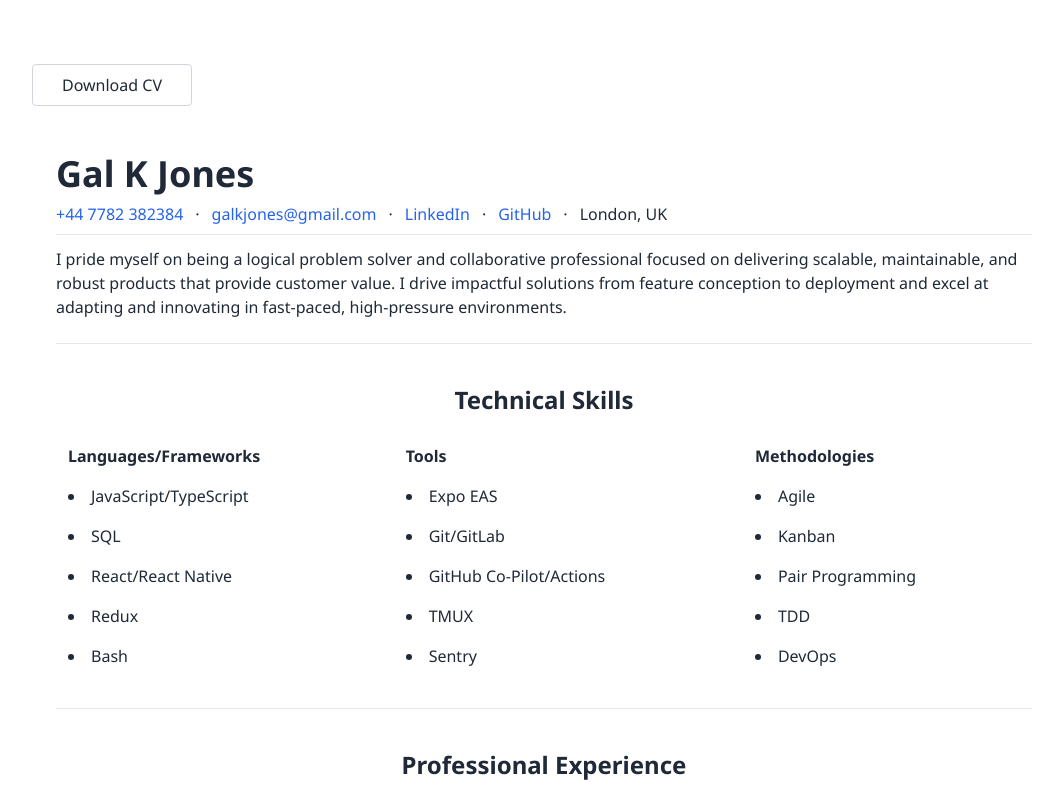
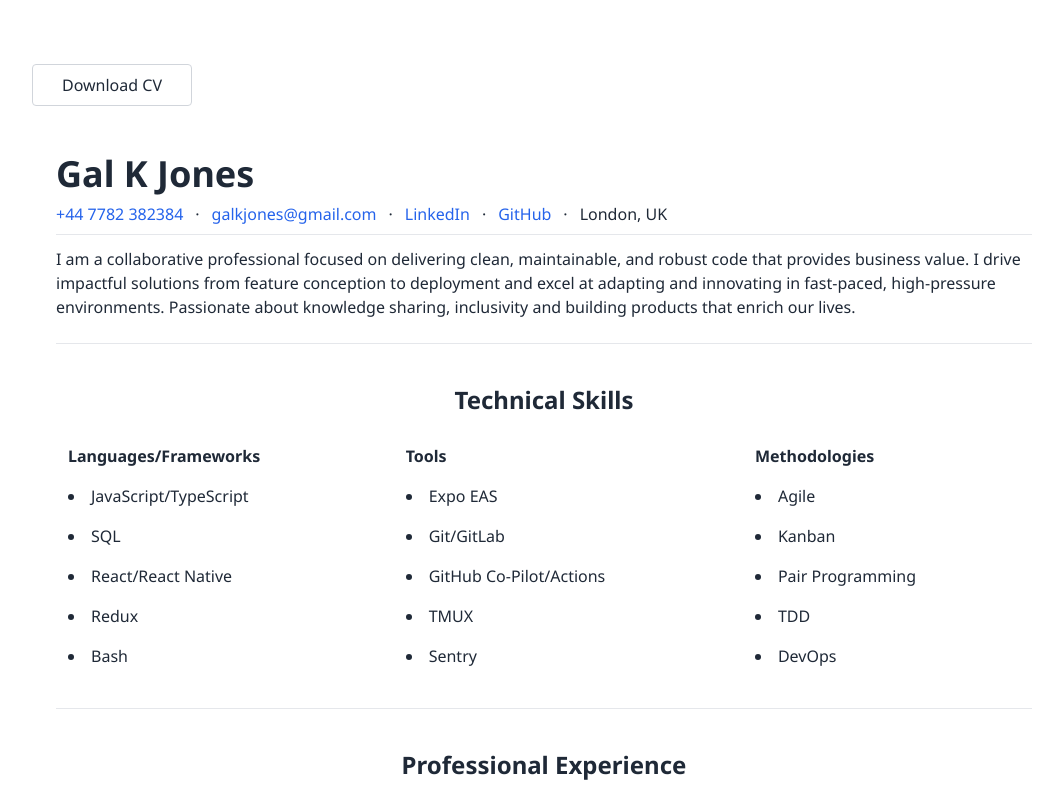
Before and after one commit to GalKJ/galjonesportfolio, a Next.js app: page / in a window 1280 px wide. Shown: the top 800 px of the page, without its empty margins (96-1159 px from the left). Built offline with nearby package versions, Linux system fonts and the light colour scheme.

Commit message:
style: update profile section to emphasize collaboration and knowledge sharing

```diff
--- a/src/data/cvV2.ts
+++ b/src/data/cvV2.ts
@@ -39,7 +39,7 @@ export const cvV2: CVV2 = {
     location: "London, UK",
   },
   profile:
-    "I pride myself on being a logical problem solver and collaborative professional focused on delivering scalable, maintainable, and robust products that provide customer value. I drive impactful solutions from feature conception to deployment and excel at adapting and innovating in fast-paced, high-pressure environments.",
+    "I am a collaborative professional focused on delivering clean, maintainable, and robust code that provides business value. I drive impactful solutions from feature conception to deployment and excel at adapting and innovating in fast-paced, high-pressure environments. Passionate about knowledge sharing, inclusivity and building products that enrich our lives.",
   skillsTable: {
     languagesFrameworks: [
       "JavaScript/TypeScript",
```
